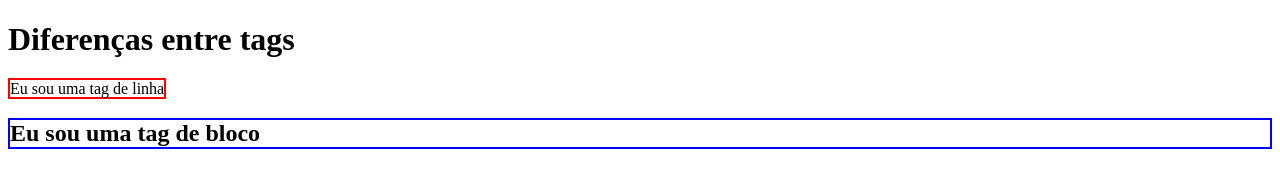
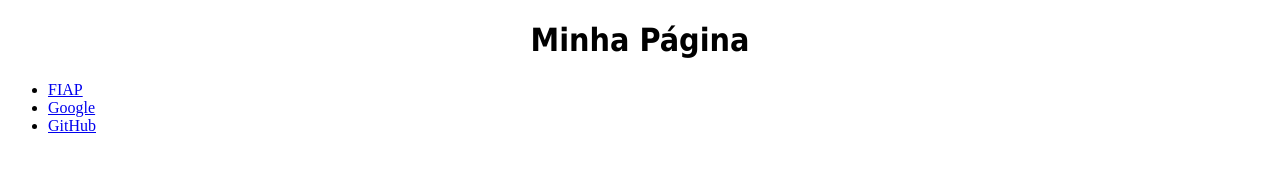
Before and after one commit to jenniesuzuki/projeto-inicial, a plain HTML site: page index.html in a window 1280 px wide. Drawn offline with Linux system fonts and the light colour scheme.

Commit message:
Página Básica

```diff
--- a/index.html
+++ b/index.html
@@ -4,12 +4,23 @@
 	<head>
 	    <meta charset="UTF-8"/>
 	    <meta name="viewport" content="width=device-width, initial-scale.0"/>
-	    <title>Exemplo HTML</title>
+	    <title>Página básica</title>
 	</head>
 	<body>
-		<h1> Diferenças entre tags </h1>
-		<span style="border:solid 2px #ff0000;"> Eu sou uma tag de linha</span>
-		<h2 style="border:solid 2px #0000ff;">Eu sou uma tag de bloco</h2>
+
+		<div class="container">
+			<header class="cabecalho">
+				<h1 style="text-align: center; font-family: Tahoma, Verdana, sans-serif;">Minha Página</h1>
+				<nav>
+					<ul>
+						<li> <a href="https://www.fiap.com.br" target="_blank"> FIAP </a></li>
+						<li> <a href="https://google.com"> Google </a></li>
+						<li> <a href="https://github.com"> GitHub </a></li>
+					</ul>
+				</nav>
+			</header>
+
+		</div>
 
 
 	</body>
```
